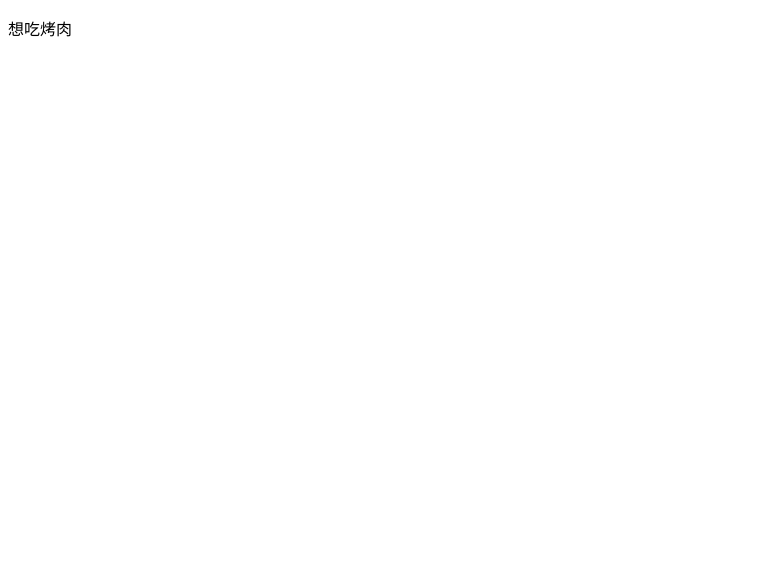
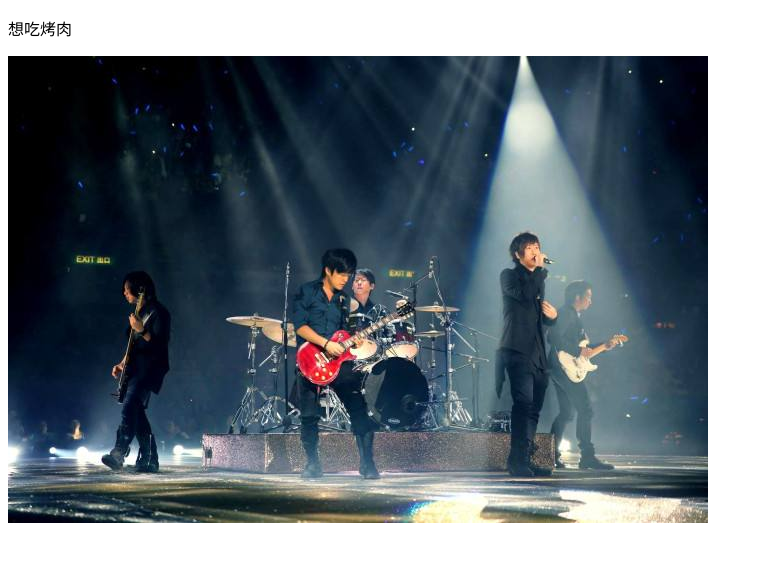
Before and after one commit to alicx637adsjd/mayday, a plain HTML site: page index.html in a window 1280 px wide. Shown: the whole page, without its empty margins (0-763 px from the left). Drawn offline with Linux system fonts and the light colour scheme.

Commit message:
五月天来了

```diff
--- a/index.html
+++ b/index.html
@@ -8,5 +8,6 @@
 </head>
 <body>
     <p>想吃烤肉</p>
+    <img src="./1.jpg" alt="">
 </body>
 </html>
```
Also changed, not shown: 1.jpg (added).
